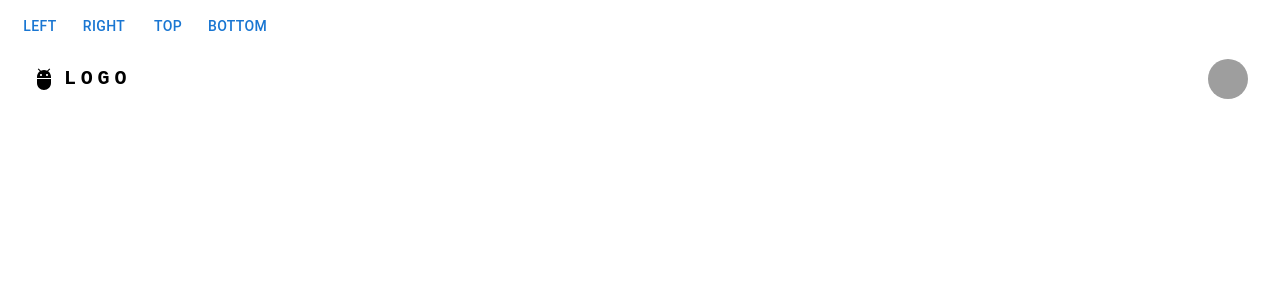
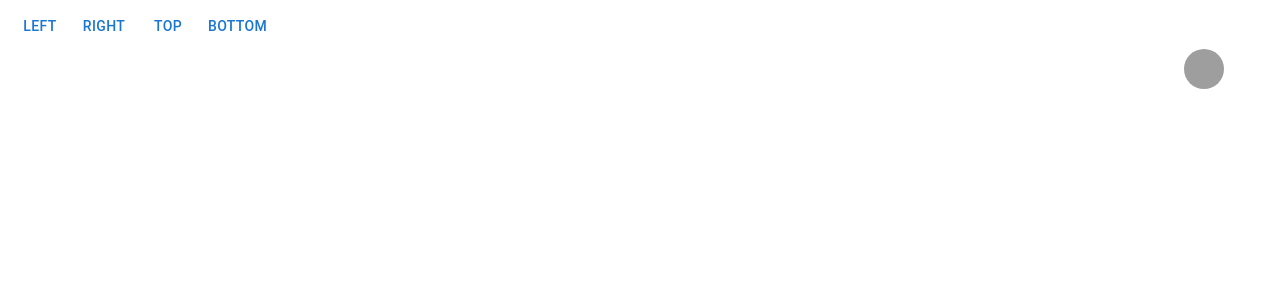
Before and after one commit to bryant-har/bryanthar.com, a Next.js app: page / in a window 1280 px wide. Shown: the top 300 px of the page. Built offline with nearby package versions, Linux system fonts and the light colour scheme; grey boxes are pictures that could not be loaded.

Commit message:
Condense toolbar

```diff
--- a/components/Navbar.js
+++ b/components/Navbar.js
@@ -38,99 +38,15 @@ function Navbar() {
   return (
     <AppBar position="relative" color="transparent" elevation={0}>
       <Container maxWidth="xl">
-        <Toolbar disableGutters>
-          <AdbIcon sx={{ display: { xs: 'none', md: 'flex' }, mr: 1 }} />
-          <Typography
-            variant="h6"
-            noWrap
-            component="a"
-            href="/"
-            sx={{
-              mr: 2,
-              display: { xs: 'none', md: 'flex' },
-              fontFamily: 'monospace',
-              fontWeight: 700,
-              letterSpacing: '.3rem',
-              color: 'inherit',
-              textDecoration: 'none',
-            }}
-          >
-            LOGO
-          </Typography>
+        <Toolbar variant="dense">
 
-          <Box sx={{ flexGrow: 1, display: { xs: 'flex', md: 'none' } }}>
-            <IconButton
-              size="large"
-              aria-label="account of current user"
-              aria-controls="menu-appbar"
-              aria-haspopup="true"
-              onClick={handleOpenNavMenu}
-              color="inherit"
-            >
-              <MenuIcon />
-            </IconButton>
-            <Menu
-              id="menu-appbar"
-              anchorEl={anchorElNav}
-              anchorOrigin={{
-                vertical: 'bottom',
-                horizontal: 'left',
-              }}
-              keepMounted
-              transformOrigin={{
-                vertical: 'top',
-                horizontal: 'left',
-              }}
-              open={Boolean(anchorElNav)}
-              onClose={handleCloseNavMenu}
-              sx={{
-                display: { xs: 'block', md: 'none' },
-              }}
-            >
-              {pages.map((page) => (
-                <MenuItem key={page} onClick={handleCloseNavMenu}>
-                  <Typography textAlign="center">{page}</Typography>
-                </MenuItem>
-              ))}
-            </Menu>
-          </Box>
-          <AdbIcon sx={{ display: { xs: 'flex', md: 'none' }, mr: 1 }} />
-          <Typography
-            variant="h5"
-            noWrap
-            component="a"
-            href=""
-            sx={{
-              mr: 2,
-              display: { xs: 'flex', md: 'none' },
-              flexGrow: 1,
-              fontFamily: 'monospace',
-              fontWeight: 700,
-              letterSpacing: '.3rem',
-              color: 'inherit',
-              textDecoration: 'none',
-            }}
-          >
-            LOGO
-          </Typography>
-          <Box sx={{ flexGrow: 1, display: { xs: 'none', md: 'flex' } }}>
-            {pages.map((page) => (
-              <Button
-                key={page}
-                onClick={handleCloseNavMenu}
-                sx={{ my: 2, color: 'white', display: 'block' }}
-              >
-                {page}
-              </Button>
-            ))}
-          </Box>
+          <Box sx={{ flexGrow: 1 }} />
 
           <Box sx={{ flexGrow: 0 }}>
-            <Tooltip title="Open settings">
-              <IconButton onClick={handleOpenUserMenu} sx={{ p: 0 }}>
-                <Avatar alt="Remy Sharp" src="/static/images/avatar/2.jpg" />
-              </IconButton>
-            </Tooltip>
+            {/* <Tooltip title="Open settings"> */}
+            <IconButton onClick={handleOpenUserMenu} sx={{ p: 0 }}>
+              <Avatar alt="Remy Sharp" src="/static/images/avatar/2.jpg" />
+            </IconButton>
             <Menu
               sx={{ mt: '45px' }}
               id="menu-appbar"
```
